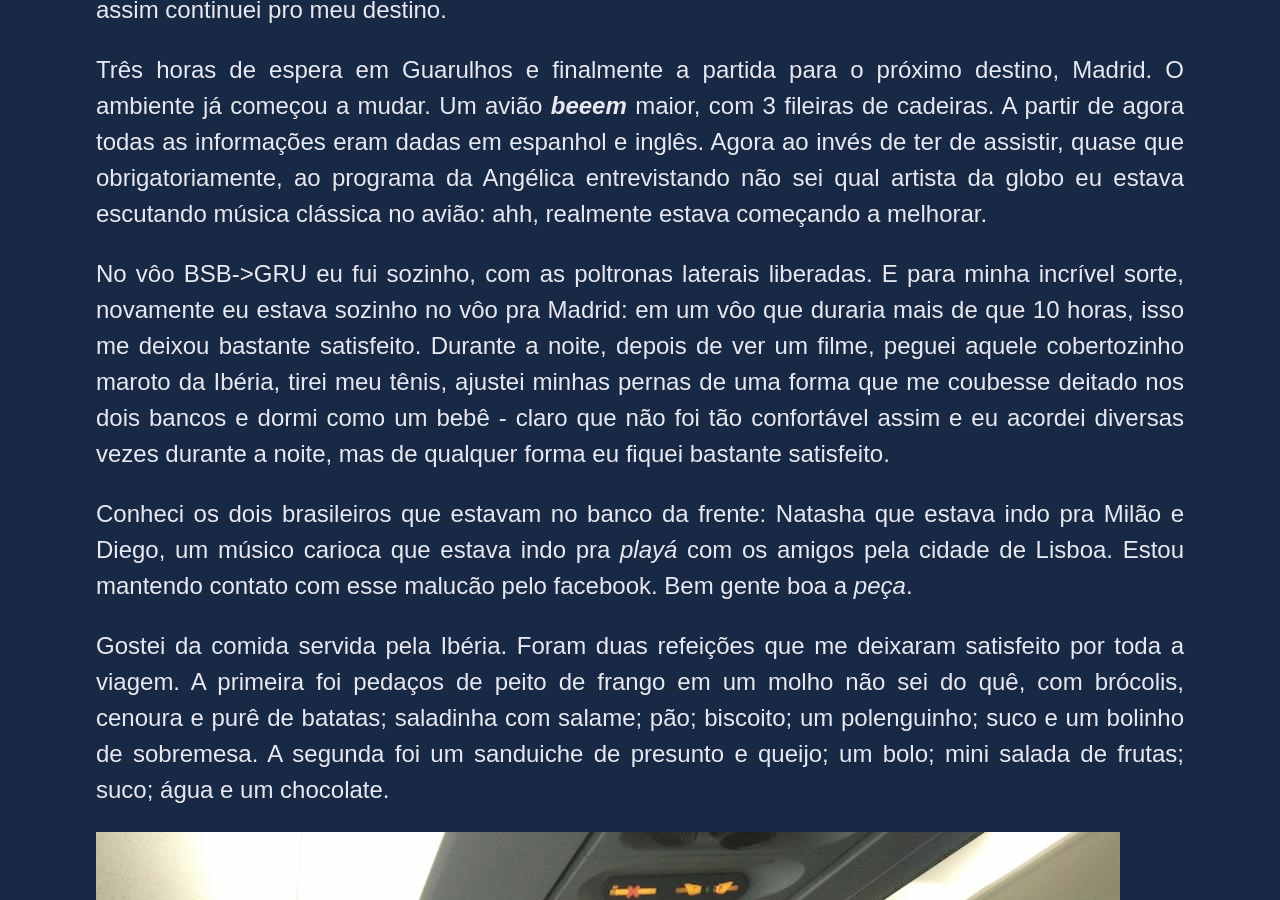
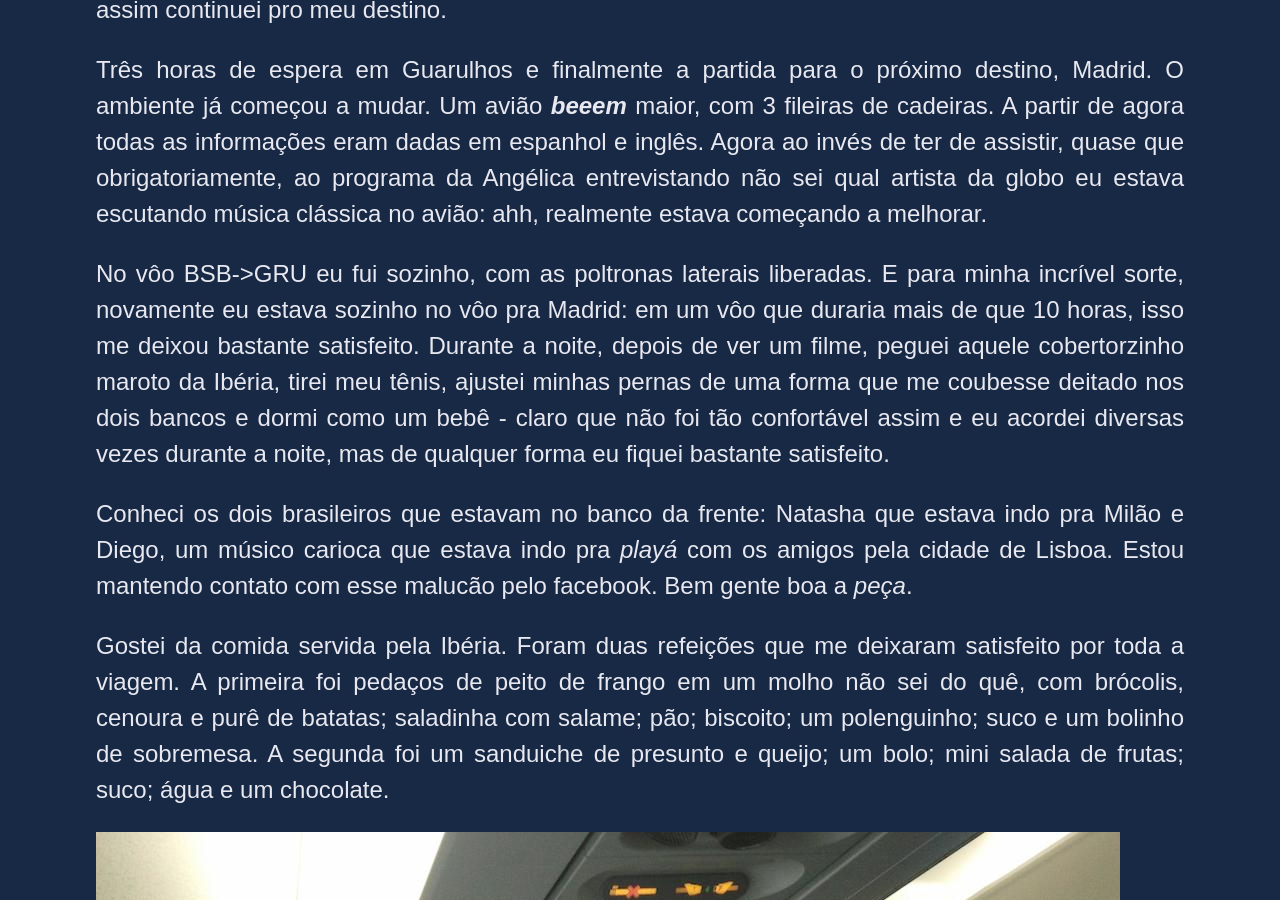
Before and after one commit to armobstatsthur/blog, a Jekyll site: the page built from _posts/2013-11-13-a-ida-a-chegada-e-as-primeiras-impressoes.md, in a window 1280 px wide and 900 px high, scrolled down 5670 px. Built offline with Jekyll 4.4.1, drawn with Linux system fonts in a browser that asks for light colours; some of the changed text lies outside the part shown.

Commit message:
portuguese mistakes

```diff
--- a/_posts/2013-11-13-a-ida-a-chegada-e-as-primeiras-impressoes.md
+++ b/_posts/2013-11-13-a-ida-a-chegada-e-as-primeiras-impressoes.md
@@ -57,7 +57,7 @@
 
 Três horas de espera em Guarulhos e finalmente a partida para o próximo destino, Madrid. O ambiente já começou a mudar. Um avião *beeem* maior, com 3 fileiras de cadeiras. A partir de agora todas as informações eram dadas em espanhol e inglês. Agora ao invés de ter de assistir, quase que obrigatoriamente, ao programa da Angélica entrevistando não sei qual artista da globo eu estava escutando música clássica no avião: ahh, realmente estava começando a melhorar.
 
-No vôo BSB->GRU eu fui sozinho, com as poltronas laterais liberadas. E para minha incrível sorte, novamente eu estava sozinho no vôo pra Madrid: em um vôo que duraria mais de que 10 horas, isso me deixou bastante satisfeito. Durante a noite, depois de ver um filme, peguei aquele cobertozinho maroto da Ibéria, tirei meu tênis, ajustei minhas pernas de uma forma que me coubesse deitado nos dois bancos e dormi como um bebê - claro que não foi tão confortável assim e eu acordei diversas vezes durante a noite, mas de qualquer forma eu fiquei bastante satisfeito.
+No vôo BSB->GRU eu fui sozinho, com as poltronas laterais liberadas. E para minha incrível sorte, novamente eu estava sozinho no vôo pra Madrid: em um vôo que duraria mais de que 10 horas, isso me deixou bastante satisfeito. Durante a noite, depois de ver um filme, peguei aquele cobertorzinho maroto da Ibéria, tirei meu tênis, ajustei minhas pernas de uma forma que me coubesse deitado nos dois bancos e dormi como um bebê - claro que não foi tão confortável assim e eu acordei diversas vezes durante a noite, mas de qualquer forma eu fiquei bastante satisfeito.
 
 Conheci os dois brasileiros que estavam no banco da frente: Natasha que estava indo pra Milão e Diego, um músico carioca que estava indo pra <i>playá</i> com os amigos pela cidade de Lisboa. Estou mantendo contato com esse malucão pelo facebook. Bem gente boa a <i>peça</i>.
 
```
Also changed, not shown: other parts of _posts/2013-11-13-a-ida-a-chegada-e-as-primeiras-impressoes.md (+3 -3 lines).
